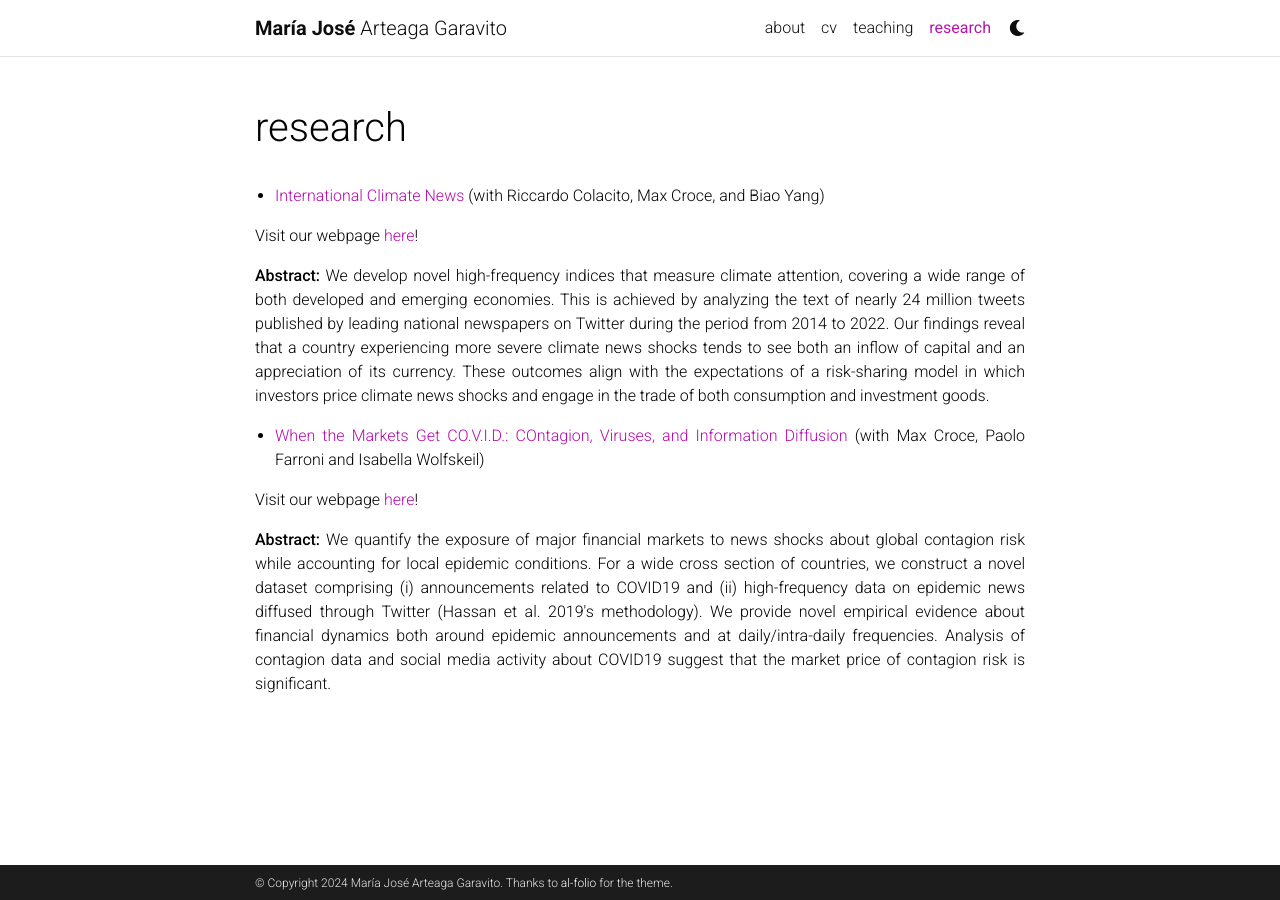
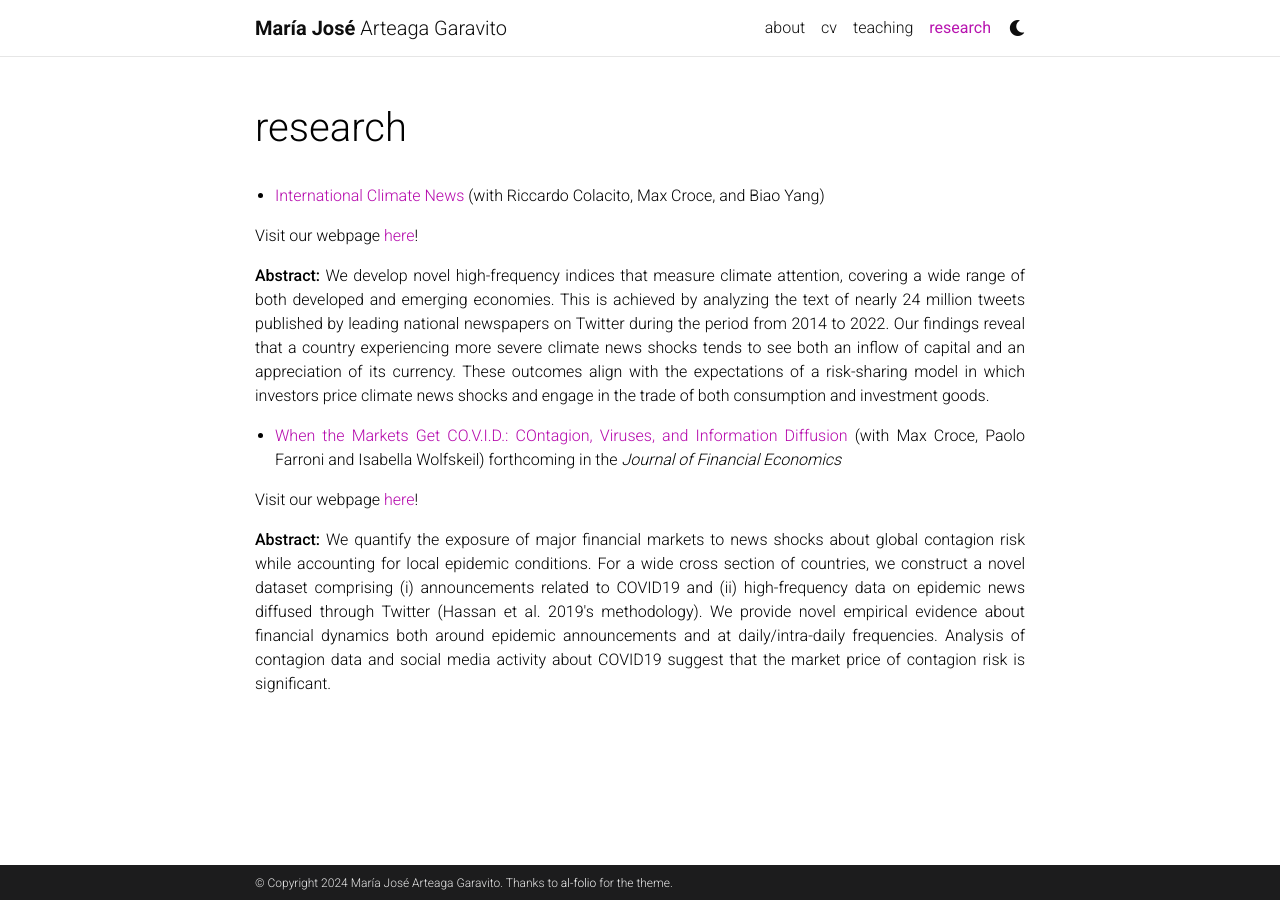
Before and after one commit to majoarteaga/majoarteaga.github.io, a Jekyll site: the page built from _pages/research.md, in a window 1280 px wide. Built offline with Jekyll 4.4.1, drawn with Linux system fonts in a browser that asks for light colours; comment, search, counter and statistics services are not loaded; a style sheet for code colours, icons or effects is not loaded.

Commit message:
Update research.md

```diff
--- a/_pages/research.md
+++ b/_pages/research.md
@@ -34,7 +34,7 @@
 
 <div class="text-column">
     <ul>
-        <li><a href="https://papers.ssrn.com/sol3/papers.cfm?abstract_id=3560347">When the Markets Get CO.V.I.D.: COntagion, Viruses, and Information Diffusion</a> (with Max Croce, Paolo Farroni and Isabella Wolfskeil)</li>
+        <li><a href="https://papers.ssrn.com/sol3/papers.cfm?abstract_id=3560347">When the Markets Get CO.V.I.D.: COntagion, Viruses, and Information Diffusion</a> (with Max Croce, Paolo Farroni and Isabella Wolfskeil) forthcoming in the <em>Journal of Financial Economics</em></li>
     </ul>
     <p>Visit our webpage <a href="https://sites.google.com/view/when-markets-get-covid/home?authuser=0">here</a>!</p>
     <p><strong>Abstract:</strong> We quantify the exposure of major financial markets to news shocks about global contagion risk while accounting for local epidemic conditions. For a wide cross section of countries, we construct a novel dataset comprising (i) announcements related to COVID19 and (ii) high-frequency data on epidemic news diffused through Twitter (Hassan et al. 2019's methodology). We provide novel empirical evidence about financial dynamics both around epidemic announcements and at daily/intra-daily frequencies. Analysis of contagion data and social media activity about COVID19 suggest that the market price of contagion risk is significant.</p>
```
